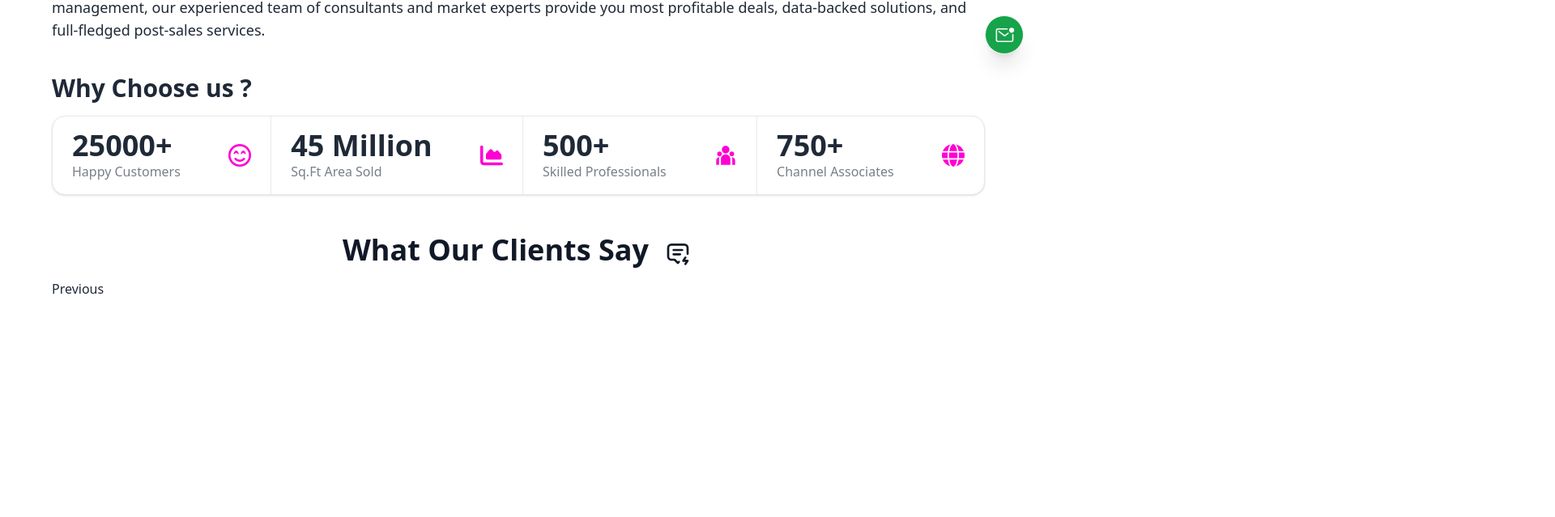
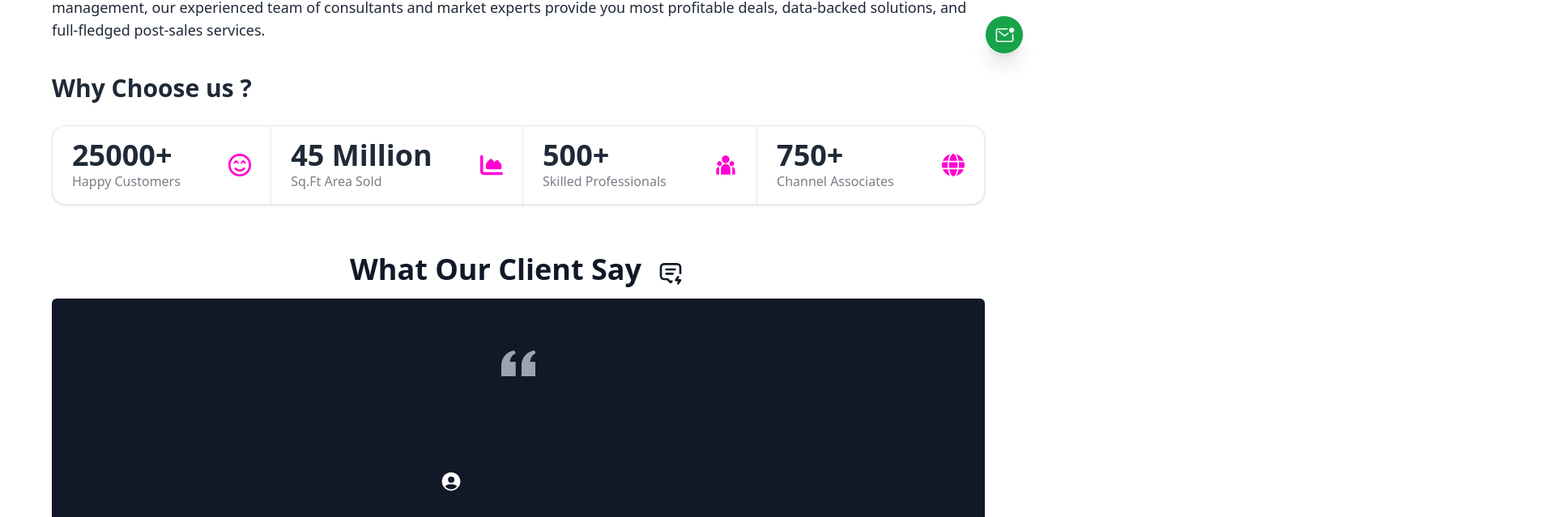
Before and after one commit to abhiiishek07/Mythili, a Next.js app: page /about-us in a window 1280 px wide. Shown: the part 717-1356 px from the top of the page at 81% size, 1920 px wide, since content can reach past the window. Built offline with nearby package versions, Linux system fonts and the light colour scheme.

Commit message:
fix Testimonial on  about-us page

```diff
--- a/src/screens/AboutUs/AboutUs.jsx
+++ b/src/screens/AboutUs/AboutUs.jsx
@@ -58,7 +58,7 @@ const AboutUs = () => {
           </p>
         </div>
         <p className="text-3xl font-bold mt-10">Why Choose us ?</p>
-        <div className="stats  stats-vertical md:stats-horizontal shadow my-4 w-full max-w-6xl border">
+        <div className="stats  stats-vertical md:stats-horizontal shadow my-7 w-full max-w-6xl border">
           <div className="stat">
             <div className="stat-figure text-secondary">
               <FaRegFaceSmileBeam size={28} />
@@ -94,15 +94,16 @@ const AboutUs = () => {
         </div>
         <div className="w-full max-w-6xl flex flex-col items-center gap-4 my-8">
           <div className="flex items-center gap-4 text-3xl font-extrabold text-gray-900 sm:text-4xl justify-center">
-            <h2>What Our Clients Say</h2>
+            <h2>What Our Client Say</h2>
             <TbMessage2Bolt size={40} className="pt-2" />
           </div>
           <div className="w-full">
-            <Slider {...SLIDER_SETTINGS_TESTIMONIAL}>
-              {REVIEWS.map((review, index) => (
-                <Testimonial review={review} key={index} />
-              ))}
-            </Slider>
+            <Testimonial
+              review={{
+                text: "I recently bought a beautiful house through this agency. The entire process was smooth and efficient. Highly recommended!",
+                author: "Samantha Johnson",
+              }}
+            />
           </div>
         </div>
       </div>
```
